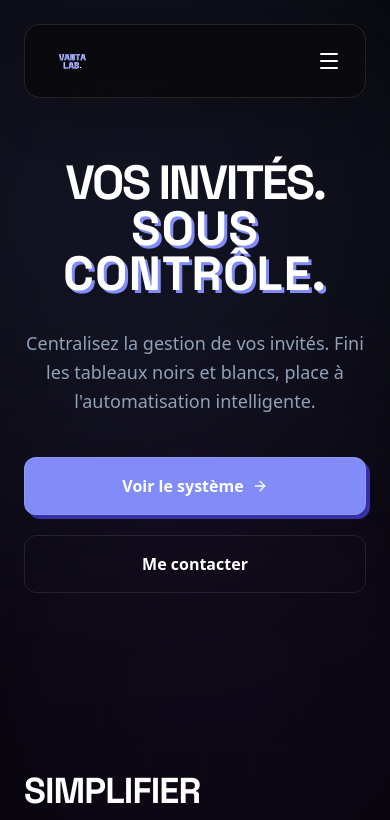
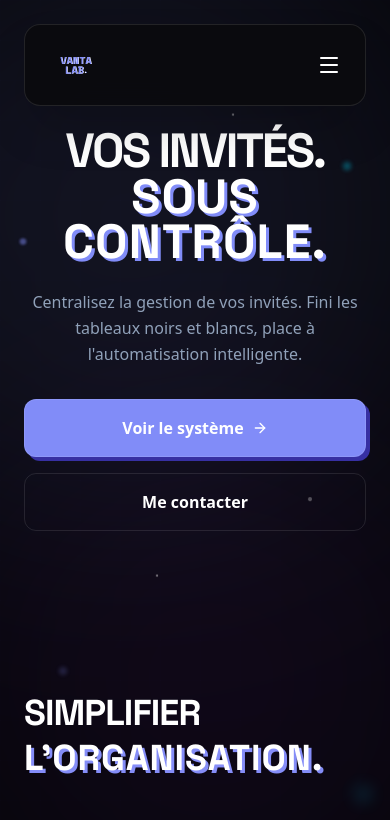
Before and after one commit to Ilyescmoi/VantaLab, a Next.js app: page / in a window 390 px wide. Shown: the top 820 px of the page. Built offline with nearby package versions, Linux system fonts and the light colour scheme.

Commit message:
add effect in the background

```diff
--- a/src/app/page.tsx
+++ b/src/app/page.tsx
@@ -19,7 +19,7 @@ export default function VantaLabFinal() {
         setIsMobileMenuOpen(false);
     };
 
-    // --- LA CLASS DU BOUTON ULTIME (3D + GLOW + CLICK) ---
+    // CLASS DU BOUTON ULTIME
     const btnClass = `
         bg-[#818CF8] text-white font-bold rounded-xl flex items-center justify-center gap-2
         border border-white/10
@@ -42,35 +42,74 @@ export default function VantaLabFinal() {
                     font-family: 'Space Grotesk', sans-serif !important;
                 }
 
-                /* TITRES 3D OFFSET */
                 .text-3d-vanta {
                     color: white;
                     text-shadow: 3px 3px 0px #818CF8;
                 }
 
+                /* Animation de flottement très lente et douce */
+                @keyframes float {
+                    0% { transform: translateY(0px) scale(1); opacity: 0.2; }
+                    50% { transform: translateY(-15px) scale(1.1); opacity: 0.5; }
+                    100% { transform: translateY(0px) scale(1); opacity: 0.2; }
+                }
+                .animate-float { animation: float 8s ease-in-out infinite; }
+
+                /* Délais pour désynchroniser les particules */
+                .delay-1000 { animation-delay: 1.5s; }
+                .delay-2000 { animation-delay: 3s; }
+                .delay-3000 { animation-delay: 4.5s; }
+                .delay-4000 { animation-delay: 6s; }
+                .delay-5000 { animation-delay: 7.5s; }
+
                 html { scroll-behavior: smooth; }
             `}} />
 
-            {/* --- FOND --- */}
+            {/* --- FOND AMBIANT GLOBAL --- */}
             <div className="fixed top-[-10%] right-[-10%] w-[600px] h-[600px] bg-[#818CF8]/10 rounded-full blur-[120px] pointer-events-none z-0 mix-blend-screen animate-pulse"></div>
             <div className="fixed bottom-[-10%] left-[-10%] w-[500px] h-[500px] bg-purple-900/10 rounded-full blur-[100px] pointer-events-none z-0 mix-blend-screen"></div>
+
+            {/* GRILLE TECHNIQUE LÉGÈRE */}
             <div className="fixed inset-0 z-0 opacity-10 pointer-events-none"
                  style={{
                      backgroundImage: 'linear-gradient(rgba(129, 140, 248, 0.1) 1px, transparent 1px), linear-gradient(90deg, rgba(129, 140, 248, 0.1) 1px, transparent 1px)',
-                     backgroundSize: '50px 50px'
+                     backgroundSize: '40px 40px'
                  }}>
+            </div>
+
+            {/* --- PARTICULES "VANTA DUST" (UNIQUEMENT DES CERCLES) --- */}
+            <div className="fixed inset-0 z-0 pointer-events-none overflow-hidden">
+                {/* 1. Hero Droite (Cyan subtil) */}
+                <div className="absolute top-[20%] right-[10%] w-2 h-2 bg-cyan-400 rounded-full blur-[2px] opacity-30 animate-float"></div>
+
+                {/* 2. Hero Gauche (Indigo) */}
+                <div className="absolute top-[30%] left-[5%] w-1.5 h-1.5 bg-[#818CF8] rounded-full blur-[1px] opacity-40 animate-float delay-1000"></div>
+
+                {/* 3. Zone vide Mobile (Pour remplacer la carte 3D) */}
+                <div className="absolute top-[50%] left-[50%] w-3 h-3 bg-purple-400 rounded-full blur-[4px] opacity-20 animate-float delay-2000 md:hidden"></div>
+
+                {/* 4. Section Solutions (Petit point blanc net) */}
+                <div className="absolute bottom-[40%] right-[20%] w-1 h-1 bg-white rounded-full opacity-30 animate-float delay-3000"></div>
+
+                {/* 5. Section Bio (Indigo) */}
+                <div className="absolute bottom-[20%] left-[15%] w-2 h-2 bg-[#818CF8] rounded-full blur-[2px] opacity-30 animate-float delay-4000"></div>
+
+                {/* 6. Footer (Cyan très flou) */}
+                <div className="absolute bottom-[5%] right-[5%] w-4 h-4 bg-cyan-500 rounded-full blur-[8px] opacity-20 animate-float delay-5000"></div>
+
+                {/* 7. Extra Dust (Grain fin) */}
+                <div className="absolute top-[15%] right-[40%] w-0.5 h-0.5 bg-white rounded-full opacity-40 animate-float delay-2000"></div>
+                <div className="absolute bottom-[30%] left-[40%] w-0.5 h-0.5 bg-white rounded-full opacity-40 animate-float delay-1000"></div>
             </div>
 
             {/* --- NAV RESPONSIVE --- */}
             <nav className="fixed w-full z-50 top-6 px-6">
                 <div className="max-w-7xl mx-auto bg-[#0A0A0E]/90 backdrop-blur-xl border border-white/10 rounded-2xl px-6 py-3 md:py-4 flex items-center justify-between shadow-2xl">
-
-                    {/* LOGO */}
                     <a href="#" className="flex items-center">
                         <img
                             src="/logo-vanta-3d.svg"
                             alt="Vanta Lab Logo"
-                            className="h-12 md:h-16 w-auto object-contain hover:scale-105 transition-transform"
+                            className="h-14 md:h-20 w-auto object-contain hover:scale-105 transition-transform"
                         />
                     </a>
 
@@ -80,10 +119,7 @@ export default function VantaLabFinal() {
                         <a href="#contact" className="hover:text-[#818CF8] transition-colors">Qui je suis</a>
                     </div>
 
-                    <button
-                        onClick={openModal}
-                        className={`hidden md:flex px-6 py-3 text-xs ${btnClass}`}
-                    >
+                    <button onClick={openModal} className={`hidden md:flex px-6 py-3 text-xs ${btnClass}`}>
                         Discuter de mon projet
                     </button>
 
@@ -106,33 +142,33 @@ export default function VantaLabFinal() {
             </nav>
 
             {/* --- HERO SECTION --- */}
-            <section id="demo" className="relative z-10 pt-40 pb-20 px-6 max-w-7xl mx-auto grid lg:grid-cols-2 gap-16 items-center">
-                <div className="max-w-2xl mx-auto lg:mx-0 text-center lg:text-left">
+            <section id="demo" className="relative z-10 pt-32 pb-16 md:pt-40 md:pb-20 px-6 max-w-7xl mx-auto grid lg:grid-cols-2 gap-12 items-center">
+                <div className="max-w-2xl mx-auto lg:mx-0 text-center lg:text-left relative z-10">
 
-                    <h1 className="text-5xl md:text-7xl lg:text-8xl font-black tracking-tighter text-white mb-8 leading-[0.95] font-space">
+                    <h1 className="text-5xl md:text-7xl lg:text-8xl font-black tracking-tighter text-white mb-6 md:mb-8 leading-[0.95] font-space">
                         VOS INVITÉS.<br/>
                         <span className="text-3d-vanta tracking-wide">
                             SOUS CONTRÔLE.
                         </span>
                     </h1>
 
-                    <p className="text-lg text-slate-400 mb-10 leading-relaxed max-w-lg mx-auto lg:mx-0 font-light">
+                    <p className="text-base md:text-lg text-slate-400 mb-8 md:mb-10 leading-relaxed max-w-lg mx-auto lg:mx-0 font-light">
                         Centralisez la gestion de vos invités. Fini les tableaux noirs et blancs, place à l'automatisation intelligente.
                     </p>
 
-                    <div className="flex flex-col sm:flex-row gap-5 justify-center lg:justify-start">
-                        <a href="#solutions" className={`px-8 py-4 ${btnClass}`}>
+                    <div className="flex flex-col sm:flex-row gap-4 justify-center lg:justify-start">
+                        <a href="#solutions" className={`w-full sm:w-auto px-8 py-4 ${btnClass}`}>
                             Voir le système
                             <ArrowRight className="w-4 h-4" />
                         </a>
 
-                        <a href="#contact" className="px-8 py-4 border border-white/10 text-white font-bold rounded-xl hover:bg-[#818CF8]/10 transition-colors text-center flex items-center justify-center">
+                        <a href="#contact" className="w-full sm:w-auto px-8 py-4 border border-white/10 text-white font-bold rounded-xl hover:bg-[#818CF8]/10 transition-colors text-center flex items-center justify-center">
                             Me contacter
                         </a>
                     </div>
                 </div>
 
-                {/* 3D FLOATING CARDS */}
+                {/* VISUALISATION 3D DESKTOP (Cachée sur Mobile) */}
                 <div className="relative h-[500px] hidden lg:block perspective-[2000px]">
                     <div className="absolute top-20 right-10 w-72 bg-[#121217] border border-white/10 hover:border-[#818CF8]/50 p-6 rounded-3xl transform rotate-y-[-10deg] rotate-x-[5deg] translate-z-[50px] shadow-2xl hover:scale-105 transition-transform duration-500 z-20">
                         <div className="flex justify-between items-center mb-6 border-b border-white/5 pb-4">
@@ -192,13 +228,11 @@ export default function VantaLabFinal() {
                         </p>
                     </div>
 
-                    {/* Carte 2 : Pilotage (ROSE/FUCHSIA) */}
+                    {/* Carte 2 : Pilotage */}
                     <div className="md:col-span-2 bg-[#0E0E12] border border-white/10 rounded-3xl p-8 hover:border-fuchsia-500 transition-all duration-300 group relative overflow-hidden flex flex-col md:flex-row gap-8 items-center shadow-lg">
                         <div className="absolute top-[-50%] left-[20%] w-64 h-64 bg-fuchsia-500/10 blur-3xl rounded-full group-hover:bg-fuchsia-500/20 transition-all"></div>
                         <div className="flex-1 relative z-10">
-                            {/* ICÔNE AJOUTÉE ICI : LayoutDashboard en Fuchsia */}
                             <LayoutDashboard className="w-10 h-10 text-fuchsia-400 mb-6" />
-
                             <h3 className="text-2xl font-bold text-white mb-4">
                                 2. Pilotage <span className="text-fuchsia-400">Global</span>
                             </h3>
@@ -295,7 +329,7 @@ export default function VantaLabFinal() {
                     />
                 </div>
                 <p className="text-slate-600 text-[10px] font-mono tracking-widest uppercase">
-                    Designed in Paris © 2026
+                    2026
                 </p>
             </footer>
 
```
